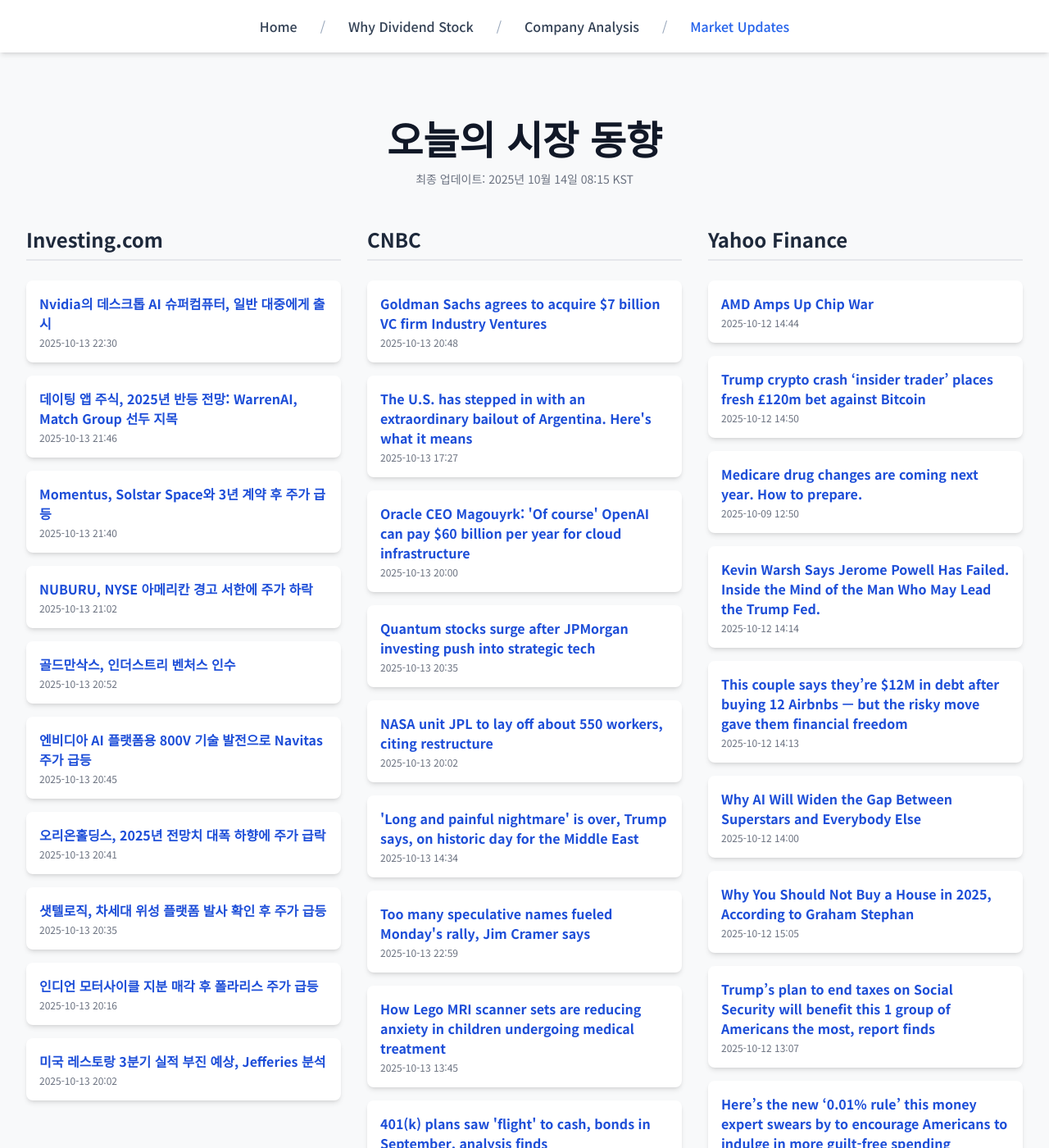
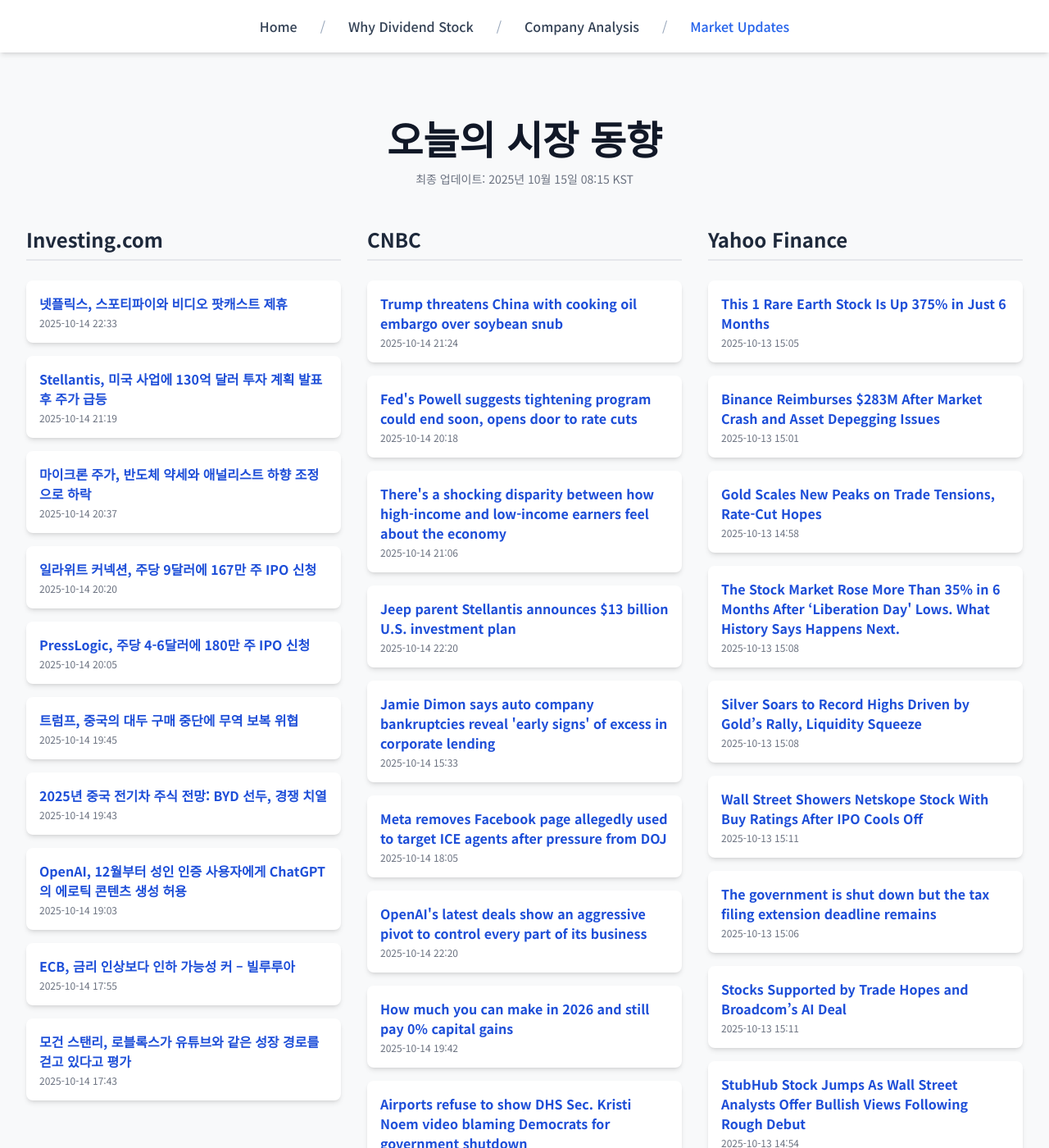
Before and after one commit to Kay-Hwang/my-company-analysis, a Jekyll site: the page built from market-updates.html, in a window 1280 px wide and 1400 px high. Shown: the whole window at 82% size. Built offline with Jekyll 4.4.1, drawn with Linux system fonts in a browser that asks for light colours; nearby versions of some CDN libraries; a script that is not in the unit is left out; some of the changed text lies outside the part shown.

Commit message:
Update daily data

```diff
--- a/_data/latest_data.json
+++ b/_data/latest_data.json
@@ -1,190 +1,190 @@
 {
-  "lastUpdated": "2025년 10월 14일 08:15 KST",
+  "lastUpdated": "2025년 10월 15일 08:15 KST",
   "news": {
     "investing": [
       {
-        "title": "Nvidia의 데스크톱 AI 슈퍼컴퓨터, 일반 대중에게 출시",
-        "link": "https://kr.investing.com/news/stock-market-news/article-1666821",
-        "pubDate": "2025-10-13 22:30:13",
-        "summary": "Nvidia의 데스크톱 AI 슈퍼컴퓨터, 일반 대중에게 출시"
+        "title": "넷플릭스, 스포티파이와 비디오 팟캐스트 제휴",
+        "link": "https://kr.investing.com/news/stock-market-news/article-93CH-1669377",
+        "pubDate": "2025-10-14 22:33:35",
+        "summary": "넷플릭스, 스포티파이와 비디오 팟캐스트 제휴"
       },
       {
-        "title": "데이팅 앱 주식, 2025년 반등 전망: WarrenAI, Match Group 선두 지목",
-        "link": "https://kr.investing.com/news/stock-market-news/article-93CH-1666803",
-        "pubDate": "2025-10-13 21:46:16",
-        "summary": "데이팅 앱 주식, 2025년 반등 전망: WarrenAI, Match Group 선두 지목"
+        "title": "Stellantis, 미국 사업에 130억 달러 투자 계획 발표 후 주가 급등",
+        "link": "https://kr.investing.com/news/stock-market-news/article-1669192",
+        "pubDate": "2025-10-14 21:19:16",
+        "summary": "Stellantis, 미국 사업에 130억 달러 투자 계획 발표 후 주가 급등"
       },
       {
-        "title": "Momentus, Solstar Space와 3년 계약 후 주가 급등",
-        "link": "https://kr.investing.com/news/stock-market-news/article-93CH-1666797",
-        "pubDate": "2025-10-13 21:40:47",
-        "summary": "Momentus, Solstar Space와 3년 계약 후 주가 급등"
+        "title": "마이크론 주가, 반도체 약세와 애널리스트 하향 조정으로 하락",
+        "link": "https://kr.investing.com/news/stock-market-news/article-1669034",
+        "pubDate": "2025-10-14 20:37:30",
+        "summary": "마이크론 주가, 반도체 약세와 애널리스트 하향 조정으로 하락"
       },
       {
-        "title": "NUBURU, NYSE 아메리칸 경고 서한에 주가 하락",
-        "link": "https://kr.investing.com/news/stock-market-news/article-93CH-1666777",
-        "pubDate": "2025-10-13 21:02:42",
-        "summary": "NUBURU, NYSE 아메리칸 경고 서한에 주가 하락"
+        "title": "일라위트 커넥션, 주당 9달러에 167만 주 IPO 신청",
+        "link": "https://kr.investing.com/news/stock-market-news/article-432SI-1668966",
+        "pubDate": "2025-10-14 20:20:05",
+        "summary": "일라위트 커넥션, 주당 9달러에 167만 주 IPO 신청"
       },
       {
-        "title": "골드만삭스, 인더스트리 벤처스 인수",
-        "link": "https://kr.investing.com/news/stock-market-news/article-1666764",
-        "pubDate": "2025-10-13 20:52:31",
-        "summary": "골드만삭스, 인더스트리 벤처스 인수"
+        "title": "PressLogic, 주당 4-6달러에 180만 주 IPO 신청",
+        "link": "https://kr.investing.com/news/stock-market-news/article-432SI-1668882",
+        "pubDate": "2025-10-14 20:05:04",
+        "summary": "PressLogic, 주당 4-6달러에 180만 주 IPO 신청"
       },
       {
-        "title": "엔비디아 AI 플랫폼용 800V 기술 발전으로 Navitas 주가 급등",
-        "link": "https://kr.investing.com/news/stock-market-news/article-93CH-1666761",
-        "pubDate": "2025-10-13 20:45:21",
-        "summary": "엔비디아 AI 플랫폼용 800V 기술 발전으로 Navitas 주가 급등"
+        "title": "트럼프, 중국의 대두 구매 중단에 무역 보복 위협",
+        "link": "https://kr.investing.com/news/stock-market-news/article-1668818",
+        "pubDate": "2025-10-14 19:45:59",
+        "summary": "트럼프, 중국의 대두 구매 중단에 무역 보복 위협"
       },
       {
-        "title": "오리온홀딩스, 2025년 전망치 대폭 하향에 주가 급락",
-        "link": "https://kr.investing.com/news/stock-market-news/article-93CH-1666756",
-        "pubDate": "2025-10-13 20:41:23",
-        "summary": "오리온홀딩스, 2025년 전망치 대폭 하향에 주가 급락"
+        "title": "2025년 중국 전기차 주식 전망: BYD 선두, 경쟁 치열",
+        "link": "https://kr.investing.com/news/stock-market-news/article-93CH-1668812",
+        "pubDate": "2025-10-14 19:43:44",
+        "summary": "2025년 중국 전기차 주식 전망: BYD 선두, 경쟁 치열"
       },
       {
-        "title": "샛텔로직, 차세대 위성 플랫폼 발사 확인 후 주가 급등",
-        "link": "https://kr.investing.com/news/stock-market-news/article-93CH-1666746",
-        "pubDate": "2025-10-13 20:35:21",
-        "summary": "샛텔로직, 차세대 위성 플랫폼 발사 확인 후 주가 급등"
+        "title": "OpenAI, 12월부터 성인 인증 사용자에게 ChatGPT의 에로틱 콘텐츠 생성 허용",
+        "link": "https://kr.investing.com/news/stock-market-news/article-1668733",
+        "pubDate": "2025-10-14 19:03:59",
+        "summary": "OpenAI, 12월부터 성인 인증 사용자에게 ChatGPT의 에로틱 콘텐츠 생성 허용"
       },
       {
-        "title": "인디언 모터사이클 지분 매각 후 폴라리스 주가 급등",
-        "link": "https://kr.investing.com/news/stock-market-news/article-93CH-1666723",
-        "pubDate": "2025-10-13 20:16:06",
-        "summary": "인디언 모터사이클 지분 매각 후 폴라리스 주가 급등"
+        "title": "ECB, 금리 인상보다 인하 가능성 커 – 빌루루아",
+        "link": "https://kr.investing.com/news/stock-market-news/article-93CH-1668576",
+        "pubDate": "2025-10-14 17:55:27",
+        "summary": "ECB, 금리 인상보다 인하 가능성 커 – 빌루루아"
       },
       {
-        "title": "미국 레스토랑 3분기 실적 부진 예상, Jefferies 분석",
-        "link": "https://kr.investing.com/news/stock-market-news/article-1666693",
-        "pubDate": "2025-10-13 20:02:07",
-        "summary": "미국 레스토랑 3분기 실적 부진 예상, Jefferies 분석"
+        "title": "모건 스탠리, 로블록스가 유튜브와 같은 성장 경로를 걷고 있다고 평가",
+        "link": "https://kr.investing.com/news/stock-market-news/article-1668534",
+        "pubDate": "2025-10-14 17:43:37",
+        "summary": "모건 스탠리, 로블록스가 유튜브와 같은 성장 경로를 걷고 있다고 평가"
       }
     ],
     "cnbc": [
       {
-        "title": "Goldman Sachs agrees to acquire $7 billion VC firm Industry Ventures",
-        "link": "https://www.cnbc.com/2025/10/13/goldman-sachs-agrees-to-acquire-7-billion-vc-firm-industry-ventures-.html",
-        "pubDate": "Mon, 13 Oct 2025 20:48:17 GMT",
-        "summary": "Goldman Sachs is making the acquisition to bolster its $540 billion alternatives investment platform, part of the \"growth engine\" of the investment bank."
+        "title": "Trump threatens China with cooking oil embargo over soybean snub",
+        "link": "https://www.cnbc.com/2025/10/14/trump-china-soybean-cooking-oil.html",
+        "pubDate": "Tue, 14 Oct 2025 21:24:15 GMT",
+        "summary": "President Donald Trump said the U.S. is considering ending its cooking oil trade with China in retaliation for Beijing refusing to buy U.S. soybeans."
       },
       {
-        "title": "The U.S. has stepped in with an extraordinary bailout of Argentina. Here's what it means",
-        "link": "https://www.cnbc.com/2025/10/13/the-us-has-stepped-in-with-an-extraordinary-bailout-of-argentina-heres-what-it-means.html",
-        "pubDate": "Mon, 13 Oct 2025 17:27:16 GMT",
-        "summary": "The Treasury Department has extended a financial lifeline to Argentina in apparent hopes of heading off an emerging market financial crisis."
+        "title": "Fed's Powell suggests tightening program could end soon, opens door to rate cuts",
+        "link": "https://www.cnbc.com/2025/10/14/feds-powell-suggests-tightening-program-could-end-soon-offers-no-guidance-on-rates.html",
+        "pubDate": "Tue, 14 Oct 2025 20:18:40 GMT",
+        "summary": "Fed Chair Jerome Powell on Tuesday said the central bank is nearing a point where it will stop reducing the size of its bond holdings."
       },
       {
-        "title": "Oracle CEO Magouyrk: 'Of course' OpenAI can pay $60 billion per year for cloud infrastructure",
-        "link": "https://www.cnbc.com/2025/10/13/oracle-ceo-magouyrk-of-course-openai-can-pay-60-billion-per-year.html",
-        "pubDate": "Mon, 13 Oct 2025 20:00:52 GMT",
-        "summary": "In July, OpenAI signed a five-year cloud deal with Oracle, which is confident that the startup will be able to pay its bills."
+        "title": "There's a shocking disparity between how high-income and low-income earners feel about the economy",
+        "link": "https://www.cnbc.com/2025/10/14/theres-a-shocking-disparity-between-how-high-income-and-low-income-earners-feel-about-the-economy.html",
+        "pubDate": "Tue, 14 Oct 2025 21:06:13 GMT",
+        "summary": "New JPMorgan data shows how Americans in different income brackets perceive the economy."
       },
       {
-        "title": "Quantum stocks surge after JPMorgan investing push into strategic tech",
-        "link": "https://www.cnbc.com/2025/10/13/quantum-stocks-jpmorgan-investing-push.html",
-        "pubDate": "Mon, 13 Oct 2025 20:35:02 GMT",
-        "summary": "JPMorgan announced it would invest $10 billion in 27 specific industries, including quantum computing."
+        "title": "Jeep parent Stellantis announces $13 billion U.S. investment plan",
+        "link": "https://www.cnbc.com/2025/10/14/stellantis-investment-turnaround.html",
+        "pubDate": "Tue, 14 Oct 2025 22:20:17 GMT",
+        "summary": "Stellantis plans to invest $13 billion in U.S. auto manufacturing operations over the next four years, as the company executes a turnaround under CEO Antonio Filosa."
       },
       {
-        "title": "NASA unit JPL to lay off about 550 workers, citing restructure",
-        "link": "https://www.cnbc.com/2025/10/13/nasa-jpl-layoffs.html",
-        "pubDate": "Mon, 13 Oct 2025 20:02:01 GMT",
-        "summary": "The Jet Propulsion Laboratory is a research and development lab funded by NASA — the federal space agency — and managed by the Caltech."
+        "title": "Jamie Dimon says auto company bankruptcies reveal 'early signs' of excess in corporate lending",
+        "link": "https://www.cnbc.com/2025/10/14/jamie-dimon-auto-bankruptcies-lending-excess.html",
+        "pubDate": "Tue, 14 Oct 2025 15:33:25 GMT",
+        "summary": "The bankruptcies have sparked concern about the risks involved when banks like JPMorgan, Jefferies and Fifth Third provide financing for private companies."
       },
       {
-        "title": "'Long and painful nightmare' is over, Trump says, on historic day for the Middle East",
-        "link": "https://www.cnbc.com/2025/10/13/the-war-is-over-trump-says-on-a-historic-day-for-the-middle-east.html",
-        "pubDate": "Mon, 13 Oct 2025 14:34:32 GMT",
-        "summary": "Trump arrived in Tel Aviv earlier Monday to mark the release of Israeli hostages by Hamas after more than two years in captivity."
+        "title": "Meta removes Facebook page allegedly used to target ICE agents after pressure from DOJ",
+        "link": "https://www.cnbc.com/2025/10/14/meta-facebook-page-ice-agents-bondi.html",
+        "pubDate": "Tue, 14 Oct 2025 18:05:46 GMT",
+        "summary": "Meta removed a Facebook group page that was allegedly used to \"dox and target\" U.S. ICE agents in Chicago after being contacted by Department of Justice."
       },
       {
-        "title": "Too many speculative names fueled Monday's rally, Jim Cramer says",
-        "link": "https://www.cnbc.com/2025/10/13/too-many-speculative-names-fueled-mondays-rally-jim-cramer-says.html",
-        "pubDate": "Mon, 13 Oct 2025 22:59:29 GMT",
-        "summary": "CNBC's Jim Cramer explained why Monday's rebound gives him pause."
+        "title": "OpenAI's latest deals show an aggressive pivot to control every part of its business",
+        "link": "https://www.cnbc.com/2025/10/14/open-ai-hyperscaler-broadcom-chips.html",
+        "pubDate": "Tue, 14 Oct 2025 22:20:44 GMT",
+        "summary": "OpenAI is building a full AI ecosystem, as Apple did for smartphones and Microsoft did for PCs."
       },
       {
-        "title": "How Lego MRI scanner sets are reducing anxiety in children undergoing medical treatment",
-        "link": "https://www.cnbc.com/2025/10/13/lego-mri-scanner-anxiety-sedation-children.html",
-        "pubDate": "Mon, 13 Oct 2025 13:45:23 GMT",
-        "summary": "Lego's MRI scanner play sets, which launched in 2023, are significantly reducing anxiety and the use of sedation in children, according to new research."
+        "title": "How much you can make in 2026 and still pay 0% capital gains",
+        "link": "https://www.cnbc.com/2025/10/14/capital-gains-taxes-2026.html",
+        "pubDate": "Tue, 14 Oct 2025 19:42:24 GMT",
+        "summary": "The IRS raised the capital gains brackets for 2026. Here is how much investors can make and still pay 0% capital gains taxes."
       },
       {
-        "title": "401(k) plans saw 'flight' to cash, bonds in September, analysis finds",
-        "link": "https://www.cnbc.com/2025/10/13/401k-investors-move-to-cash-bonds-in-september.html",
-        "pubDate": "Mon, 13 Oct 2025 15:57:11 GMT",
-        "summary": "Retirement plan investors seemed to flee to asset classes that felt safer — but may not be in the long run."
+        "title": "Airports refuse to show DHS Sec. Kristi Noem video blaming Democrats for government shutdown",
+        "link": "https://www.cnbc.com/2025/10/14/airports-kristi-noem-government-shutdown-democrats.html",
+        "pubDate": "Tue, 14 Oct 2025 22:52:02 GMT",
+        "summary": "The Port Authority of New York and New Jersey, which operates three major airports, said, its \"policies prevent airing of politically partisan messages.\""
       },
       {
-        "title": "Musk calls for federal troops in San Francisco even as Benioff softens stance",
-        "link": "https://www.cnbc.com/2025/10/13/musk-calls-for-federal-troops-in-san-francisco-benioff-softens-stance.html",
-        "pubDate": "Mon, 13 Oct 2025 22:22:51 GMT",
-        "summary": "With Dreamforce about to kick off in San Francisco, Salesforce CEO Marc Benioff inserted himself into a national debate about crime in U.S. cities."
+        "title": "Trump shutdown firings touch bipartisan priorities: Not just 'Democrat Agencies'",
+        "link": "https://www.cnbc.com/2025/10/14/trump-government-shutdown-firings-democrats.html",
+        "pubDate": "Tue, 14 Oct 2025 18:32:43 GMT",
+        "summary": "Republican Sens. Susan Collins and Lisa Murkowski have spoken out against the firings by the Trump administration."
       }
     ],
     "yahoo": [
       {
-        "title": "AMD Amps Up Chip War",
-        "link": "https://www.wsj.com/tech/ai/amd-amps-up-chip-war-274560d5?siteid=yhoof2&yptr=yahoo",
-        "pubDate": "2025-10-12T14:44:00Z",
-        "summary": "AMD Amps Up Chip War"
+        "title": "This 1 Rare Earth Stock Is Up 375% in Just 6 Months",
+        "link": "https://finance.yahoo.com/news/1-rare-earth-stock-375-150502159.html",
+        "pubDate": "2025-10-13T15:05:02Z",
+        "summary": "This 1 Rare Earth Stock Is Up 375% in Just 6 Months"
       },
       {
-        "title": "Trump crypto crash ‘insider trader’ places fresh £120m bet against Bitcoin",
-        "link": "https://finance.yahoo.com/news/crypto-anger-speculators-claim-insider-145044256.html",
-        "pubDate": "2025-10-12T14:50:44Z",
-        "summary": "Trump crypto crash ‘insider trader’ places fresh £120m bet against Bitcoin"
+        "title": "Binance Reimburses $283M After Market Crash and Asset Depegging Issues",
+        "link": "https://finance.yahoo.com/news/binance-reimburses-283m-market-crash-150103057.html",
+        "pubDate": "2025-10-13T15:01:03Z",
+        "summary": "Binance Reimburses $283M After Market Crash and Asset Depegging Issues"
       },
       {
-        "title": "Medicare drug changes are coming next year. How to prepare.",
-        "link": "https://finance.yahoo.com/news/medicare-drug-changes-are-coming-next-year-how-to-prepare-125049437.html",
-        "pubDate": "2025-10-09T12:50:49Z",
-        "summary": "Medicare drug changes are coming next year. How to prepare."
+        "title": "Gold Scales New Peaks on Trade Tensions, Rate-Cut Hopes",
+        "link": "https://www.barrons.com/livecoverage/stock-market-news-today-101325/card/gold-scales-new-peaks-on-trade-tensions-rate-cut-hopes-gnrj4MlFhyRi5ulfTSgr?siteid=yhoof2&yptr=yahoo",
+        "pubDate": "2025-10-13T14:58:35Z",
+        "summary": "Gold Scales New Peaks on Trade Tensions, Rate-Cut Hopes"
       },
       {
-        "title": "Kevin Warsh Says Jerome Powell Has Failed. Inside the Mind of the Man Who May Lead the Trump Fed.",
-        "link": "https://www.barrons.com/articles/kevin-warsh-trump-fed-chair-pick-contender-d909840e?siteid=yhoof2&yptr=yahoo",
-        "pubDate": "2025-10-12T14:14:00Z",
-        "summary": "Kevin Warsh Says Jerome Powell Has Failed. Inside the Mind of the Man Who May Lead the Trump Fed."
+        "title": "The Stock Market Rose More Than 35% in 6 Months After ‘Liberation Day' Lows. What History Says Happens Next.",
+        "link": "https://www.barrons.com/livecoverage/stock-market-news-today-101325/card/the-stock-market-rose-more-than-35-in-6-months-after-liberation-day-lows-what-history-says-happens-next--fIm2gsHoExVDJJHEb1If?siteid=yhoof2&yptr=yahoo",
+        "pubDate": "2025-10-13T15:08:13Z",
+        "summary": "The Stock Market Rose More Than 35% in 6 Months After ‘Liberation Day' Lows. What History Says Happens Next."
       },
       {
-        "title": "This couple says they’re $12M in debt after buying 12 Airbnbs — but the risky move gave them financial freedom",
-        "link": "https://finance.yahoo.com/news/couple-says-12m-debt-buying-141300694.html",
-        "pubDate": "2025-10-12T14:13:00Z",
-        "summary": "This couple says they’re $12M in debt after buying 12 Airbnbs — but the risky move gave them financial freedom"
+        "title": "Silver Soars to Record Highs Driven by Gold’s Rally, Liquidity Squeeze",
+        "link": "https://www.wsj.com/finance/commodities-futures/silver-soars-to-new-highs-driven-by-golds-rally-liquidity-squeeze-ebb39595?siteid=yhoof2&yptr=yahoo",
+        "pubDate": "2025-10-13T15:08:00Z",
+        "summary": "Silver Soars to Record Highs Driven by Gold’s Rally, Liquidity Squeeze"
       },
       {
-        "title": "Why AI Will Widen the Gap Between Superstars and Everybody Else",
-        "link": "https://www.wsj.com/lifestyle/workplace/ai-workplace-tensions-what-to-do-c45f6b51?siteid=yhoof2&yptr=yahoo",
-        "pubDate": "2025-10-12T14:00:00Z",
-        "summary": "Why AI Will Widen the Gap Between Superstars and Everybody Else"
+        "title": "Wall Street Showers Netskope Stock With Buy Ratings After IPO Cools Off",
+        "link": "https://www.investors.com/news/technology/netskope-stock-ntsk-ipo-analyst-ratings/?src=A00220&yptr=yahoo",
+        "pubDate": "2025-10-13T15:11:13Z",
+        "summary": "Wall Street Showers Netskope Stock With Buy Ratings After IPO Cools Off"
       },
       {
-        "title": "Why You Should Not Buy a House in 2025, According to Graham Stephan",
-        "link": "https://finance.yahoo.com/news/why-not-buy-house-2025-150507374.html",
-        "pubDate": "2025-10-12T15:05:07Z",
-        "summary": "Why You Should Not Buy a House in 2025, According to Graham Stephan"
+        "title": "The government is shut down but the tax filing extension deadline remains",
+        "link": "https://finance.yahoo.com/news/government-shut-down-tax-filing-150659091.html",
+        "pubDate": "2025-10-13T15:06:59Z",
+        "summary": "The government is shut down but the tax filing extension deadline remains"
       },
       {
-        "title": "Trump’s plan to end taxes on Social Security will benefit this 1 group of Americans the most, report finds",
-        "link": "https://finance.yahoo.com/news/trump-plan-end-taxes-social-130700326.html",
-        "pubDate": "2025-10-12T13:07:00Z",
-        "summary": "Trump’s plan to end taxes on Social Security will benefit this 1 group of Americans the most, report finds"
+        "title": "Stocks Supported by Trade Hopes and Broadcom’s AI Deal",
+        "link": "https://finance.yahoo.com/news/stocks-supported-trade-hopes-broadcom-151124201.html",
+        "pubDate": "2025-10-13T15:11:24Z",
+        "summary": "Stocks Supported by Trade Hopes and Broadcom’s AI Deal"
       },
       {
-        "title": "Here’s the new ‘0.01% rule’ this money expert swears by to encourage Americans to indulge in more guilt-free spending",
-        "link": "https://finance.yahoo.com/news/0-01-rule-money-expert-130000592.html",
-        "pubDate": "2025-10-12T13:00:00Z",
-        "summary": "Here’s the new ‘0.01% rule’ this money expert swears by to encourage Americans to indulge in more guilt-free spending"
+        "title": "StubHub Stock Jumps As Wall Street Analysts Offer Bullish Views Following Rough Debut",
+        "link": "https://www.investors.com/news/technology/stubhub-stock-analyst-initiation-stubhub-ipo/?src=A00220&yptr=yahoo",
+        "pubDate": "2025-10-13T14:54:03Z",
+        "summary": "StubHub Stock Jumps As Wall Street Analysts Offer Bullish Views Following Rough Debut"
       },
       {
-        "title": "Analyst Report: Fedex Corp",
-        "link": "https://finance.yahoo.com/research/reports/ARGUS_2965_AnalystReport_1760374821000?yptr=yahoo&ncid=yahooproperties_plusresear_nm5q6ze1cei",
-        "pubDate": "2025-10-13T17:00:21Z",
-        "summary": "Analyst Report: Fedex Corp"
+        "title": "Bill Harris, Former CEO of Intuit and PayPal, Wants You To Pay Lower Taxes",
+        "link": "https://www.barrons.com/advisor/articles/bill-harris-evergreen-paypal-intuit-c4796e02?siteid=yhoof2&yptr=yahoo",
+        "pubDate": "2025-10-13T14:53:00Z",
+        "summary": "Bill Harris, Former CEO of Intuit and PayPal, Wants You To Pay Lower Taxes"
       }
     ]
   }
```
